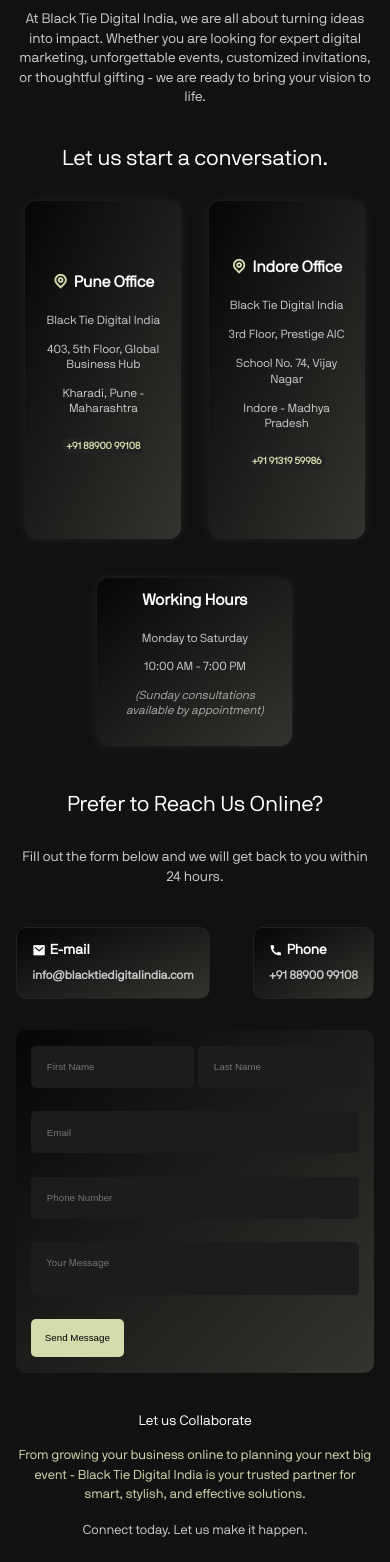
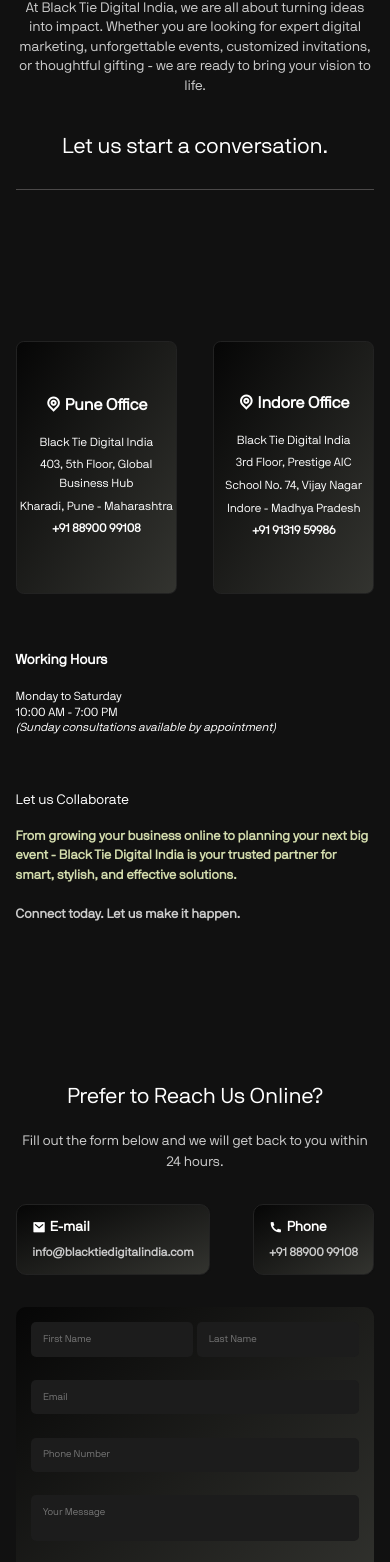
Before and after one commit to Abhishek-Yadav17/BlackTieDigitalIndia, a React (Vite) app in the folder black-tie-digital-front/: page /getintouch in a window 390 px wide. Shown: the part 180-1742 px from the top of the page. Built offline with nearby package versions, Linux system fonts and the light colour scheme.

Commit message:
changed contact page

```diff
--- a/black-tie-digital-front/src/components/GetInTouch.jsx
+++ b/black-tie-digital-front/src/components/GetInTouch.jsx
@@ -181,16 +181,17 @@
                 <p>At Black Tie Digital India, we are all about turning ideas into impact. Whether you are looking for expert digital marketing, unforgettable events, customized invitations, or thoughtful gifting - we are ready to bring your vision to life.</p>
                 <div className='contact'>
                     <h2>Let us start a conversation.</h2>
-                    <div className='contact-box-wrapper'>
-                        <div className='contact-box'>
+                    <div className="contact-inner">
+                        <div className="contact-left">
+                            <div className="contact-box-wrapper">
+                                <div className="contact-box">
                                     <h4><i className='ri-map-pin-line'></i> Pune Office</h4>
                                     <p>Black Tie Digital India</p>
                                     <p>403, 5th Floor, Global Business Hub</p>
                                     <p>Kharadi, Pune - Maharashtra</p>
                                     <p><strong>+91 88900 99108</strong></p>
                                 </div>
-
-                        <div className='contact-box'>
+                                <div className="contact-box">
                                     <h4><i className='ri-map-pin-line'></i> Indore Office</h4>
                                     <p>Black Tie Digital India</p>
                                     <p>3rd Floor, Prestige AIC</p>
@@ -199,14 +200,19 @@
                                     <p><strong>+91 91319 59986</strong></p>
                                 </div>
                             </div>
-                    <div className='timings'>
+                            <div className="timings">
                                 <h4>Working Hours</h4>
                                 <p>Monday to Saturday</p>
                                 <p>10:00 AM - 7:00 PM</p>
                                 <p><em>(Sunday consultations available by appointment)</em></p>
                             </div>
-
+                            <div className="contact-footer">
+                                <h2>Let us Collaborate</h2>
+                                <h4>From growing your business online to planning your next big event - Black Tie Digital India is your trusted partner for smart, stylish, and effective solutions.</h4>
+                                <h3>Connect today. Let us make it happen.</h3>
                             </div>
+                        </div>
+                        <div className="contact-right">
                             <div className='fill-form'>
                                 <h2>Prefer to Reach Us Online?</h2>
                                 <h3>Fill out the form below and we will get back to you within 24 hours.</h3>
@@ -240,10 +246,8 @@
                                     </form>
                                 </div>
                             </div>
-                <div className='contact-footer'>
-                    <h2>Let us Collaborate</h2>
-                    <h4>From growing your business online to planning your next big event - Black Tie Digital India is your trusted partner for smart, stylish, and effective solutions.</h4>
-                    <h3>Connect today. Let us make it happen.</h3>
+                        </div>
+                    </div>
                 </div>
             </div>
 
--- a/black-tie-digital-front/src/styles/GetInTouch.scss
+++ b/black-tie-digital-front/src/styles/GetInTouch.scss
@@ -3,7 +3,7 @@
     width: 100%;
     background-color: #111;
     color: white;
-    padding-top: 10vw;
+    padding: 10vw 4vw 5vw 4vw;
     text-align: center;
     font-family: NB;
     display: flex;
@@ -30,9 +30,9 @@
     p {
         font-size: 1.2vw;
         color: #ccc;
-        margin-top: 4vw;
         width: 70%;
         line-height: 1.5;
+        margin-top: 1vw;
 
         @media (max-width: 768px) {
             font-size: 3.5vw;
@@ -48,6 +48,7 @@
         align-items: center;
         position: relative;
         z-index: 2;
+        width: 100%;
 
         @media (max-width: 768px) {
             margin-top: 10vw;
@@ -56,7 +57,7 @@
         h2 {
             font-size: 2.5vw;
             color: #fff;
-            margin-bottom: 3vw;
+            margin-bottom: 4vw;
             font-weight: lighter;
 
             @media (max-width: 768px) {
@@ -66,165 +67,190 @@
             }
         }
 
+        .contact-inner {
+            height: fit-content;
+            width: 100%;
+            display: flex;
+            justify-content: space-between;
+            border-top: 1px solid #4b4949;
+            padding-top: 5vw;
+
+            @media (max-width: 768px) {
+                flex-direction: column;
+            }
+
+            .contact-left {
+                height: 100vh;
+                width: 48%;
+                display: flex;
+                flex-direction: column;
+                justify-content: space-between;
+
+                @media (max-width: 768px) {
+                    width: 100%;
+                    justify-content: center;
+                    gap: 15vw;
+                }
+
                 .contact-box-wrapper {
+                    width: 100%;
+                    height: 45%;
                     display: flex;
-            gap: 7vw;
-            justify-content: center;
-            flex-wrap: wrap;
+                    justify-content: space-between;
+
+                    @media (max-width: 768px) {
+                        height: fit-content;
                     }
 
                     .contact-box {
-            background: linear-gradient(to right bottom, rgba(0, 0, 0, 0.6), rgba(75, 76, 69, 0.6));
-            border-radius: 12px;
-            padding: 2vw;
-            width: 25vw;
-            min-height: 18vw;
-            color: #ccc;
-            box-shadow: 0 0 10px rgba(255, 255, 255, 0.08);
+                        width: 45%;
+                        height: 100%;
                         display: flex;
                         flex-direction: column;
                         align-items: center;
                         justify-content: center;
+                        border-radius: 1vw;
+                        border: 1px solid #222222;
+                        background: linear-gradient(to right bottom, rgba(0, 0, 0, 0.6), rgba(75, 76, 69, 0.6));
 
                         @media (max-width: 768px) {
-                padding: 4vw;
-                height: 40vh;
-                width: 40vw;
+                            height: 30vh;
+                            border-radius: 2vw;
                         }
 
                         h4 {
-                font-size: 1.3vw;
-                margin-bottom: 1vw;
-                color: #fff;
 
                             @media (max-width: 768px) {
-                    font-size: 4vw;
-                    margin-bottom: 5vw;
-                }
-
-                i {
-                    margin-right: 0.6vw;
-                    color: #d3dcad;
+                                margin-bottom: 4vw;
                             }
                         }
 
                         p {
+                            color: #fff;
                             font-size: 1.1vw;
-                margin: 0.6vw 0;
 
                             @media (max-width: 768px) {
                                 font-size: 3vw;
-                    line-height: 1.3;
-                    margin-bottom: 3vw;
-                }
-
-                strong {
-                    display: inline-block;
-                    background-color: #222;
-                    color: #d3dcad;
-                    padding: 0.4vw 0.8vw;
-                    border-radius: 6px;
-                    font-weight: 600;
-                    font-size: 1.1vw;
-                    margin-top: 2vw;
-
-                    @media (max-width: 768px) {
-                        font-size: 2.5vw;
-                        line-height: 1.3;
+                                line-height: 1.6;
                             }
                         }
                     }
                 }
 
                 .timings {
-            margin: 4vw 0;
-            background: linear-gradient(to right bottom, rgba(0, 0, 0, 0.6), rgba(75, 76, 69, 0.6));
-            border-radius: 12px;
-            padding: 1.8vw 2.2vw;
-            width: 24vw;
-            color: #ccc;
-            box-shadow: 0 0 10px rgba(255, 255, 255, 0.08);
+                    width: 100%;
+                    height: 33%;
                     display: flex;
                     flex-direction: column;
-            align-items: center;
-            text-align: center;
+                    align-items: flex-start;
+                    margin-top: 5vw;
 
                     @media (max-width: 768px) {
-                width: 50vw;
-                margin-top: 10vw;
-                padding: 4vw;
+                        height: fit-content;
+                        margin-top: 0;
                     }
 
                     h4 {
-                font-size: 1.3vw;
-                margin-bottom: 1vw;
-                color: #fff;
+                        font-size: 1.6vw;
 
                         @media (max-width: 768px) {
-                    font-size: 4vw;
+                            font-size: 3.5vw;
                             margin-bottom: 5vw;
                         }
                     }
 
                     p {
-                font-size: 1.05vw;
-                margin: 0.5vw 0;
+                        color: #fff;
+                        font-size: 1.1vw;
+                        text-align: left;
+                        line-height: 1;
 
                         @media (max-width: 768px) {
                             font-size: 3vw;
-                    line-height: 1.3;
-                    margin-bottom: 3vw;
+                        }
+                    }
                 }
 
-                em {
-                    font-style: italic;
-                    color: #aaa;
-                    font-size: 0.95vw;
+                .contact-footer {
+                    display: flex;
+                    flex-direction: column;
+                    align-items: flex-start;
+                    text-align: left;
+                    gap: 1vw;
+
+                    h2 {
+                        font-size: 1.6vw;
+                        margin-bottom: 0;
+                        color: #fff;
+                        font-weight: lighter;
 
                         @media (max-width: 768px) {
-                        font-size: 3vw;
-                        line-height: 1.3;
-                        margin-bottom: 3vw;
+                            font-size: 3.5vw;
+                            margin-bottom: 4vw;
                         }
+                    }
+
+                    h4 {
+                        font-size: 1.1vw;
+                        line-height: 1.5;
+                        color: #d3dcad;
+
+                        @media (max-width: 768px) {
+                            font-size: 3.3vw;
+                            margin-bottom: 5vw;
+                            max-width: 100%;
+                        }
+                    }
+
+                    h3 {
+                        font-size: 1.1vw;
+                        color: #ccc;
+
+                        @media (max-width: 768px) {
+                            font-size: 3.3vw;
                         }
                     }
                 }
             }
 
+            .contact-right {
+                height: 100%;
+                width: 45%;
+
+                @media (max-width: 768px) {
+                    width: 100%;
+                }
+
                 .fill-form {
                     width: 100%;
-        margin-top: 2vw;
                     display: flex;
                     flex-direction: column;
-        align-items: center;
-        text-align: center;
                     z-index: 2;
                     position: relative;
+                    gap: 2vw;
 
                     @media (max-width: 768px) {
                         margin-top: 8vw;
                     }
 
                     h2 {
-            font-size: 2.5vw;
+                        font-size: 2vw;
                         color: #fff;
-            margin-bottom: 2vw;
                         font-weight: lighter;
+                        margin-bottom: 0;
 
                         @media (max-width: 768px) {
                             font-size: 5.5vw;
-                margin-bottom: 8vw;
+                            margin-bottom: 4vw;
                             text-align: center;
                         }
                     }
 
                     h3 {
-            font-size: 1.2vw;
+                        font-size: 1vw;
                         color: #ccc;
-            width: 70%;
                         line-height: 1.5;
                         font-weight: lighter;
-            margin-bottom: 0;
 
                         @media (max-width: 768px) {
                             font-size: 3.5vw;
@@ -234,11 +260,10 @@
                     }
 
                     .buttons {
-            width: 45%;
+                        width: 100%;
                         display: flex;
                         align-items: center;
                         justify-content: space-between;
-            margin: 4vw 0;
                         margin-bottom: 0;
 
                         @media (max-width: 768px) {
@@ -248,8 +273,8 @@
 
                         button {
                             border: 1px solid #222222;
-                height: 7vw;
-                width: 20vw;
+                            height: 6vw;
+                            width: 18vw;
                             padding-left: 2vw;
                             border-radius: 10px;
                             background: linear-gradient(to right bottom, rgba(0, 0, 0, 0.6), rgba(75, 76, 69, 0.6));
@@ -289,7 +314,7 @@
                                 }
 
                                 h4 {
-                        font-size: 1.2vw;
+                                    font-size: 1vw;
                                     color: #fff;
 
                                     @media (max-width: 768px) {
@@ -311,8 +336,7 @@
 
                     .contact-form {
                         position: relative;
-            width: 45%;
-            margin: 2vw 0;
+                        width: 100%;
                         font-family: NB;
                         z-index: 2;
 
@@ -325,7 +349,7 @@
                             background: linear-gradient(to right bottom, rgba(0, 0, 0, 0.6), rgba(75, 76, 69, 0.6));
                             backdrop-filter: blur(10px);
                             -webkit-backdrop-filter: blur(10px);
-                padding: 2vw;
+                            padding: 1.5vw;
                             border-radius: 10px;
                             display: flex;
                             flex-direction: column;
@@ -348,16 +372,17 @@
 
                             input,
                             textarea {
-                    padding: 1vw;
+                                padding: 0.8vw;
                                 border: none;
                                 border-radius: 5px;
-                    font-size: 1vw;
+                                font-size: 0.9vw;
                                 background-color: #1c1c1c;
                                 color: white;
+                                font-family: NB;
                                 outline: none;
 
                                 @media (max-width: 768px) {
-                        padding: 4vw;
+                                    padding: 3vw;
                                     font-size: 2.5vw;
                                 }
                             }
@@ -380,7 +405,7 @@
                                 transition: all ease 0.3s;
 
                                 @media (max-width: 768px) {
-                        padding: 3.5vw;
+                                    padding: 3vw;
                                     font-size: 2.5vw;
                                 }
 
@@ -391,57 +416,6 @@
                         }
                     }
                 }
-
-    .contact-footer {
-        margin: 3vw;
-        width: 70%;
-        text-align: center;
-        padding-bottom: 2vw;
-
-        @media (max-width: 768px) {
-            width: 100%;
-            margin-top: 8vw;
-            padding-bottom: 0;
-        }
-
-        h2 {
-            font-size: 1.6vw;
-            line-height: 1.4;
-            color: #fff;
-            margin-bottom: 1.5vw;
-            font-weight: lighter;
-
-            @media (max-width: 768px) {
-                font-size: 3.5vw;
-                margin-bottom: 4vw;
-            }
-        }
-
-        h4 {
-            font-size: 1.2vw;
-            line-height: 1.5;
-            color: #d3dcad;
-            margin-bottom: 2vw;
-            font-weight: 500;
-            max-width: 80%;
-            margin-left: auto;
-            margin-right: auto;
-
-            @media (max-width: 768px) {
-                font-size: 3.3vw;
-                margin-bottom: 5vw;
-                max-width: 100%;
-            }
-        }
-
-        h3 {
-            font-size: 1.3vw;
-            color: #ccc;
-            font-weight: 400;
-            margin-top: 0;
-
-            @media (max-width: 768px) {
-                font-size: 3.3vw;
             }
         }
     }
```
Lines whose indentation alone changed are shown as unchanged.
